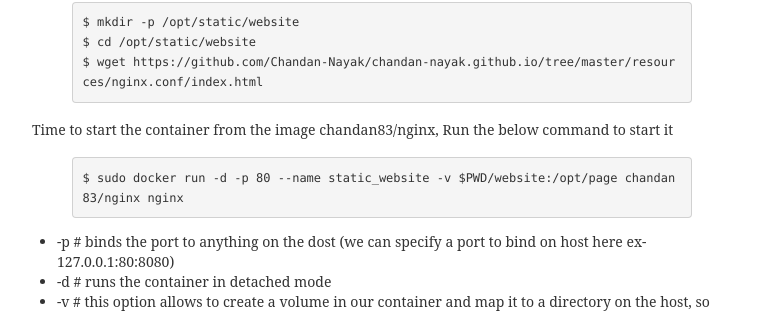
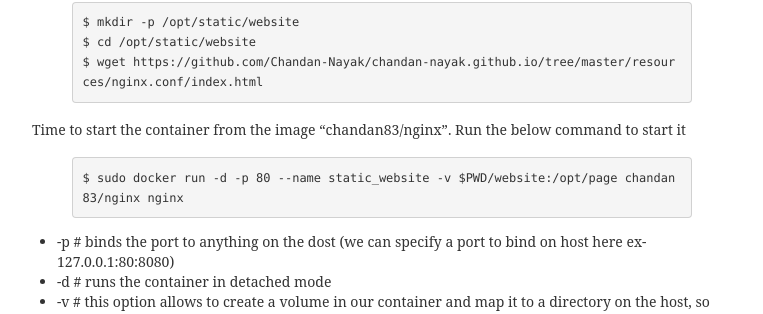
Before and after one commit to Chandan-Nayak/Chandan-Nayak.github.io, a Jekyll site: the page built from _posts/2015-02-23-second-post.md, in a window 1280 px wide and 900 px high, scrolled down 3791 px. Shown: the part 140-454 px from the top of the window, without its empty margins (258-1021 px from the left). Built offline with Jekyll 4.4.1, drawn with Linux system fonts in a browser that asks for light colours; some web fonts are replaced.

Commit message:
spell correction

```diff
--- a/_posts/2015-02-23-second-post.md
+++ b/_posts/2015-02-23-second-post.md
@@ -130,7 +130,7 @@ $ cd /opt/static/website
 $ wget https://github.com/Chandan-Nayak/chandan-nayak.github.io/tree/master/resources/nginx.conf/index.html
 {% endhighlight %}
 
-Time to start the container from the image chandan83/nginx, Run the below command to start it
+Time to start the container from the image "chandan83/nginx". Run the below command to start it
 {% highlight ruby %}
 $ sudo docker run -d -p 80 --name static_website -v $PWD/website:/opt/page chandan83/nginx nginx
 {% endhighlight %}
```
